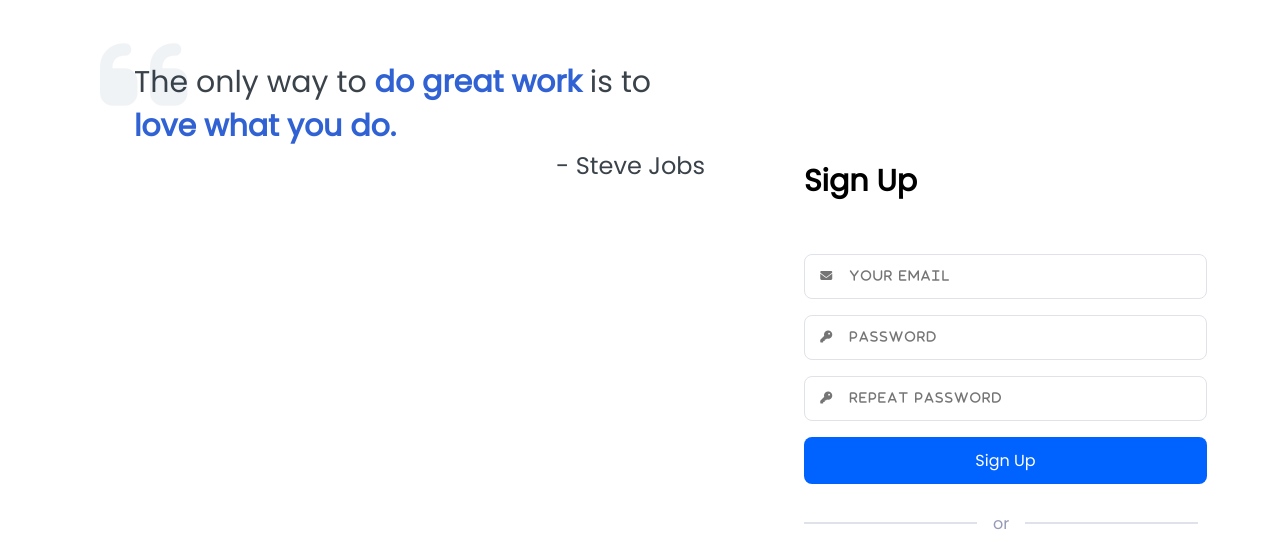
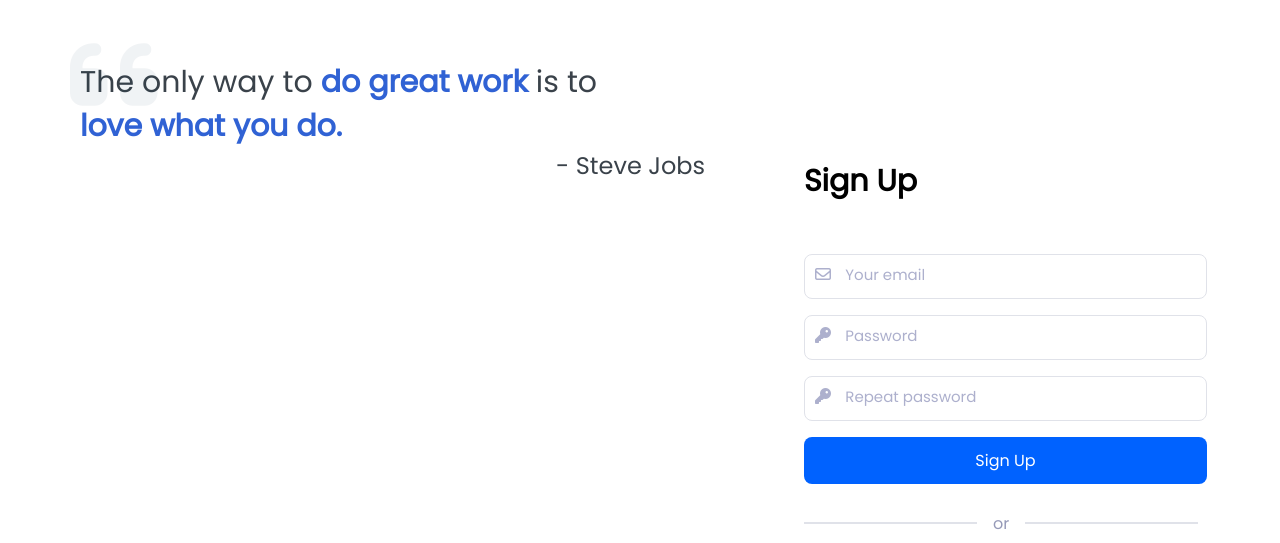
Before and after one commit to Arfa-Zia/form-task, a plain HTML site: page sign up/signup.html in a window 1280 px wide. Shown: the top 543 px of the page. Drawn offline with Linux system fonts and the light colour scheme.

Commit message:
Change placeholder icon

```diff
--- a/sign up/signup.css
+++ b/sign up/signup.css
@@ -20,7 +20,7 @@
     width: 625px;
     display: flex;
     flex-direction: column;
-    align-items: center;
+    align-items: flex-start;
     margin: 60px 80px ;
     font-size: 30px;
     line-height: 44px;
@@ -43,7 +43,7 @@
     color: #022F520F;
     position: absolute;
     top: 25px;
-    left: 100px;
+    left: 70px;
 }
 form{
     display: flex;
@@ -64,20 +64,28 @@ form > h2{
     flex-direction: column;
     gap: 16px;
 }
-#input-field input{
+input{
+    border: none;
+    width: 90%;
+    height: 40px;
+    border-radius: 8px;
+    padding: 10px;
+    line-height: 21px;
+    font-size: 15px;
+}
+input::placeholder{
+    color: #ADB0CD;
+}
+input:focus{
+    outline: none;
+}
+.input{
     height: 45px;
     border-radius: 8px;
     border: 1.6px solid #e0e2e9;
-    padding: 10px;
+    padding: 0 10px;
+    color: #ADB0CD;
 }
-input::placeholder{
-    font-family: 'Font Awesome 6 Free' , 'Poppins' , serif;
-    font-weight: 550;
-    line-height: 21px;
-    letter-spacing: 2px;
-    font-size: 12px;
-}
-
 .google-btn , .facebook-btn{
     background-color: white;
     height: 43px;
--- a/sign up/signup.html
+++ b/sign up/signup.html
@@ -22,9 +22,20 @@
         <form>
             <h2>Sign Up</h2>
             <fieldset id="input-field">
-            <input type="email" name="email" id="email" placeholder=" &#xf0e0;   Your email">
-            <input type="password" name="password" id="password" placeholder=" &#xf084;   Password">
-            <input type="password" name="repeat-password" id="repeat-password" placeholder=" &#xf084;   Repeat password">
+            <div class="input">
+                <i class="fa-regular fa-envelope"></i>
+                <input type="email" name="email" id="email" placeholder="Your email">
+            </div>
+
+            <div class="input">
+                <i class="fa fa-key"></i>
+                <input type="password" name="password" id="password" placeholder="Password">
+            </div>
+
+            <div class="input">
+                <i class="fa fa-key"></i>
+                <input type="password" name="repeat-password" id="repeat-password" placeholder="Repeat password">
+            </div>
             <button class="btn btn-signup">Sign Up</button>
             </fieldset>
 
```
